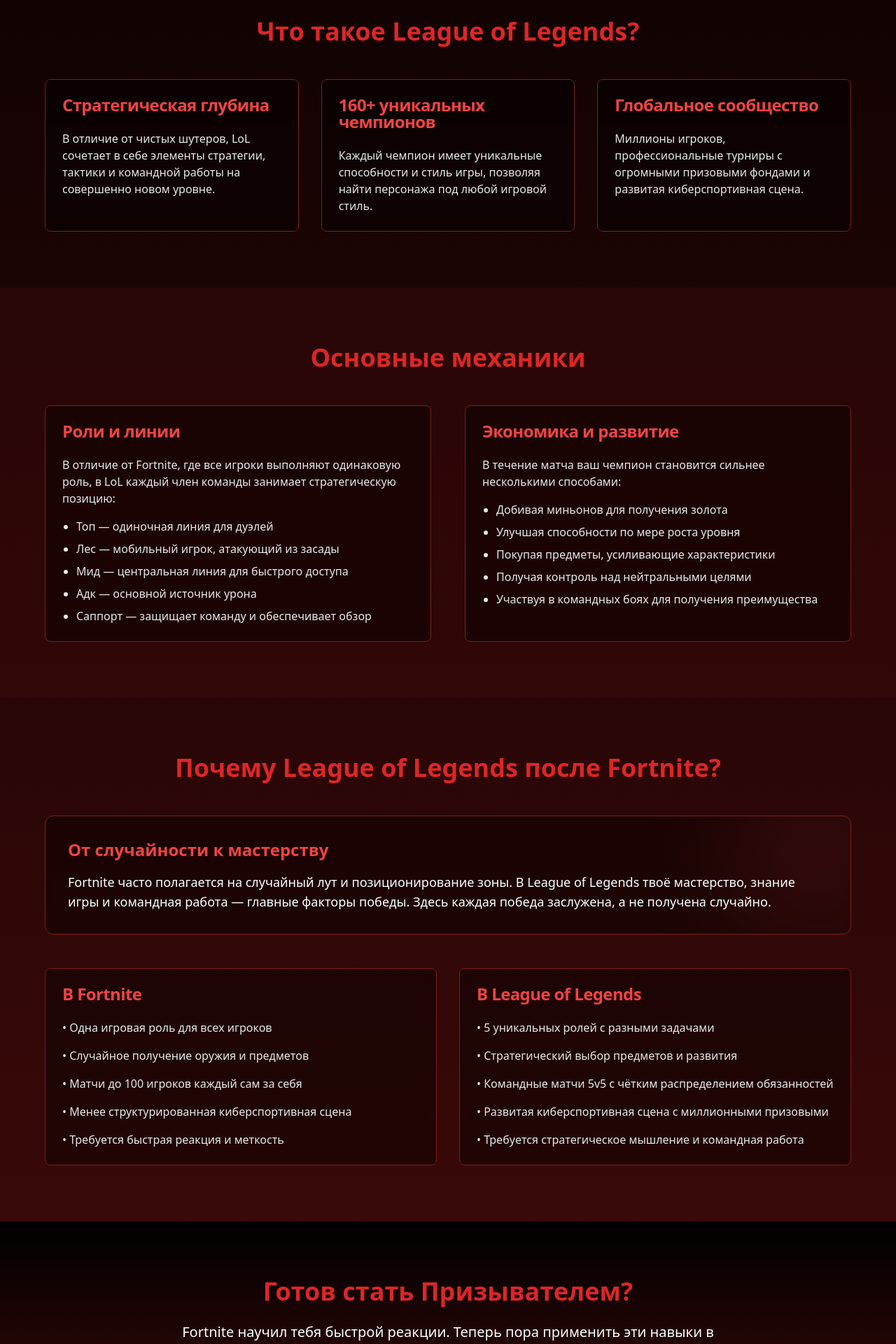
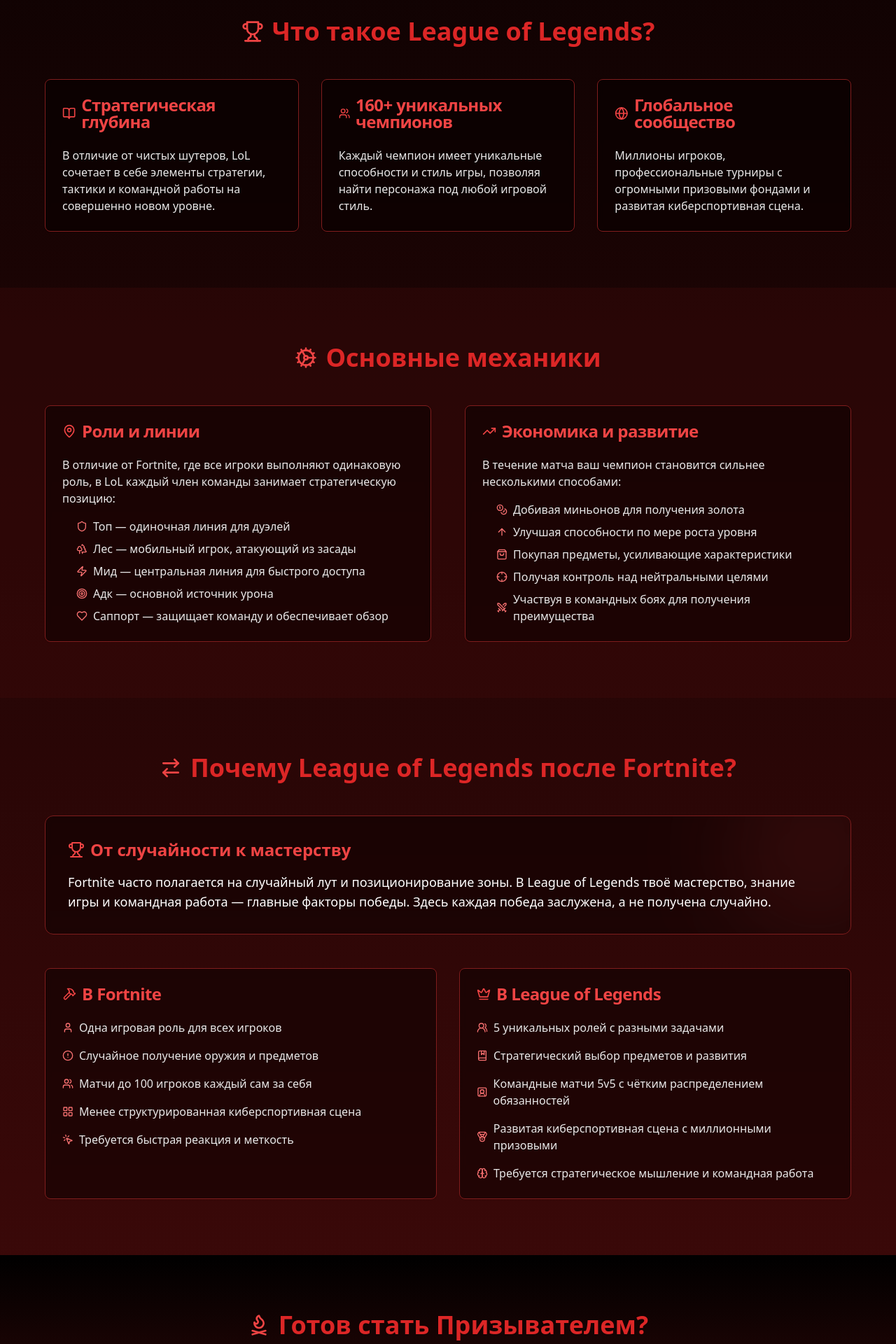
Before and after one commit to pr-poehali-dev/lol-game-intro-site, a React (Vite) app: page / in a window 1280 px wide. Shown: the part 760-2680 px from the top of the page at 70% size. Built offline with nearby package versions, Linux system fonts and the light colour scheme.

Commit message:
Добавить иконки на сайт

```diff
--- a/src/pages/Index.tsx
+++ b/src/pages/Index.tsx
@@ -3,6 +3,7 @@ import { Button } from "@/components/ui/button";
 import { Card, CardContent, CardDescription, CardFooter, CardHeader, CardTitle } from "@/components/ui/card";
 import { Link } from "react-router-dom";
 import { motion } from "@/components/ui/motion";
+import Icon from "@/components/ui/icon";
 
 const Index = () => {
   return (
@@ -13,9 +14,18 @@ const Index = () => {
           <h1 className="text-2xl font-bold text-red-600">League of Legends</h1>
         </div>
         <div className="flex gap-6">
-          <a href="#about" className="hover:text-red-500 transition-colors">Об игре</a>
-          <a href="#mechanics" className="hover:text-red-500 transition-colors">Механики</a>
-          <a href="#comparison" className="hover:text-red-500 transition-colors">Сравнение с Fortnite</a>
+          <a href="#about" className="hover:text-red-500 transition-colors flex items-center gap-1">
+            <Icon name="Info" size={18} className="text-red-500" />
+            Об игре
+          </a>
+          <a href="#mechanics" className="hover:text-red-500 transition-colors flex items-center gap-1">
+            <Icon name="Gamepad2" size={18} className="text-red-500" />
+            Механики
+          </a>
+          <a href="#comparison" className="hover:text-red-500 transition-colors flex items-center gap-1">
+            <Icon name="BarChart3" size={18} className="text-red-500" />
+            Сравнение с Fortnite
+          </a>
         </div>
       </nav>
 
@@ -26,7 +36,8 @@ const Index = () => {
         <div className="relative z-10 max-w-4xl mx-auto text-center px-4">
           <h1 className="text-6xl font-bold mb-6 text-red-600">Погрузитесь в мир League of Legends</h1>
           <p className="text-xl mb-8">Стратегия, команда и мастерство — всё, что нужно для победы</p>
-          <Button className="bg-red-700 hover:bg-red-800 text-white font-bold px-8 py-6 text-lg rounded-md">
+          <Button className="bg-red-700 hover:bg-red-800 text-white font-bold px-8 py-6 text-lg rounded-md flex items-center gap-2">
+            <Icon name="Sword" size={24} />
             Начать путешествие
           </Button>
         </div>
@@ -35,11 +46,17 @@ const Index = () => {
       {/* Об игре */}
       <section id="about" className="py-20 px-6">
         <div className="max-w-6xl mx-auto">
-          <h2 className="text-4xl font-bold mb-12 text-center text-red-600">Что такое League of Legends?</h2>
+          <h2 className="text-4xl font-bold mb-12 text-center text-red-600 flex items-center justify-center gap-3">
+            <Icon name="Trophy" size={32} className="text-red-500" />
+            Что такое League of Legends?
+          </h2>
           <div className="grid md:grid-cols-3 gap-8">
             <Card className="bg-black/40 border-red-900 backdrop-blur-sm">
               <CardHeader>
-                <CardTitle className="text-red-500">Стратегическая глубина</CardTitle>
+                <CardTitle className="text-red-500 flex items-center gap-2">
+                  <Icon name="BookOpen" size={20} />
+                  Стратегическая глубина
+                </CardTitle>
               </CardHeader>
               <CardContent>
                 <p>В отличие от чистых шутеров, LoL сочетает в себе элементы стратегии, тактики и командной работы на совершенно новом уровне.</p>
@@ -48,7 +65,10 @@ const Index = () => {
 
             <Card className="bg-black/40 border-red-900 backdrop-blur-sm">
               <CardHeader>
-                <CardTitle className="text-red-500">160+ уникальных чемпионов</CardTitle>
+                <CardTitle className="text-red-500 flex items-center gap-2">
+                  <Icon name="Users" size={20} />
+                  160+ уникальных чемпионов
+                </CardTitle>
               </CardHeader>
               <CardContent>
                 <p>Каждый чемпион имеет уникальные способности и стиль игры, позволяя найти персонажа под любой игровой стиль.</p>
@@ -57,7 +77,10 @@ const Index = () => {
 
             <Card className="bg-black/40 border-red-900 backdrop-blur-sm">
               <CardHeader>
-                <CardTitle className="text-red-500">Глобальное сообщество</CardTitle>
+                <CardTitle className="text-red-500 flex items-center gap-2">
+                  <Icon name="Globe" size={20} />
+                  Глобальное сообщество
+                </CardTitle>
               </CardHeader>
               <CardContent>
                 <p>Миллионы игроков, профессиональные турниры с огромными призовыми фондами и развитая киберспортивная сцена.</p>
@@ -70,36 +93,75 @@ const Index = () => {
       {/* Игровые механики */}
       <section id="mechanics" className="py-20 px-6 bg-red-950/30">
         <div className="max-w-6xl mx-auto">
-          <h2 className="text-4xl font-bold mb-12 text-center text-red-600">Основные механики</h2>
+          <h2 className="text-4xl font-bold mb-12 text-center text-red-600 flex items-center justify-center gap-3">
+            <Icon name="Cog" size={32} className="text-red-500" />
+            Основные механики
+          </h2>
           <div className="grid md:grid-cols-2 gap-12">
             <Card className="bg-black/40 border-red-900 backdrop-blur-sm">
               <CardHeader>
-                <CardTitle className="text-red-500">Роли и линии</CardTitle>
+                <CardTitle className="text-red-500 flex items-center gap-2">
+                  <Icon name="MapPin" size={20} />
+                  Роли и линии
+                </CardTitle>
               </CardHeader>
               <CardContent>
                 <p className="mb-4">В отличие от Fortnite, где все игроки выполняют одинаковую роль, в LoL каждый член команды занимает стратегическую позицию:</p>
                 <ul className="list-disc pl-5 space-y-2">
-                  <li>Топ — одиночная линия для дуэлей</li>
-                  <li>Лес — мобильный игрок, атакующий из засады</li>
-                  <li>Мид — центральная линия для быстрого доступа</li>
-                  <li>Адк — основной источник урона</li>
-                  <li>Саппорт — защищает команду и обеспечивает обзор</li>
+                  <li className="flex items-center gap-2">
+                    <Icon name="Shield" size={16} className="text-red-400" />
+                    Топ — одиночная линия для дуэлей
+                  </li>
+                  <li className="flex items-center gap-2">
+                    <Icon name="Trees" size={16} className="text-red-400" />
+                    Лес — мобильный игрок, атакующий из засады
+                  </li>
+                  <li className="flex items-center gap-2">
+                    <Icon name="Zap" size={16} className="text-red-400" />
+                    Мид — центральная линия для быстрого доступа
+                  </li>
+                  <li className="flex items-center gap-2">
+                    <Icon name="Target" size={16} className="text-red-400" />
+                    Адк — основной источник урона
+                  </li>
+                  <li className="flex items-center gap-2">
+                    <Icon name="Heart" size={16} className="text-red-400" />
+                    Саппорт — защищает команду и обеспечивает обзор
+                  </li>
                 </ul>
               </CardContent>
             </Card>
 
             <Card className="bg-black/40 border-red-900 backdrop-blur-sm">
               <CardHeader>
-                <CardTitle className="text-red-500">Экономика и развитие</CardTitle>
+                <CardTitle className="text-red-500 flex items-center gap-2">
+                  <Icon name="TrendingUp" size={20} />
+                  Экономика и развитие
+                </CardTitle>
               </CardHeader>
               <CardContent>
                 <p className="mb-4">В течение матча ваш чемпион становится сильнее несколькими способами:</p>
                 <ul className="list-disc pl-5 space-y-2">
-                  <li>Добивая миньонов для получения золота</li>
-                  <li>Улучшая способности по мере роста уровня</li>
-                  <li>Покупая предметы, усиливающие характеристики</li>
-                  <li>Получая контроль над нейтральными целями</li>
-                  <li>Участвуя в командных боях для получения преимущества</li>
+                  <li className="flex items-center gap-2">
+                    <Icon name="Coins" size={16} className="text-red-400" />
+                    Добивая миньонов для получения золота
+                  </li>
+                  <li className="flex items-center gap-2">
+                    <Icon name="ArrowUp" size={16} className="text-red-400" />
+                    Улучшая способности по мере роста уровня
+                  </li>
+                  <li className="flex items-center gap-2">
+                    <Icon name="ShoppingBag" size={16} className="text-red-400" />
+                    Покупая предметы, усиливающие характеристики
+                  </li>
+                  <li className="flex items-center gap-2">
+                    <Icon name="Crosshair" size={16} className="text-red-400" />
+                    Получая контроль над нейтральными целями
+                  </li>
+                  <li className="flex items-center gap-2">
+                    <Icon name="Swords" size={16} className="text-red-400" />
+                    Участвуя в командных боях для получения преимущества
+                  </li>
                 </ul>
               </CardContent>
             </Card>
@@ -110,12 +172,18 @@ const Index = () => {
       {/* Сравнение с Fortnite */}
       <section id="comparison" className="py-20 px-6">
         <div className="max-w-6xl mx-auto">
-          <h2 className="text-4xl font-bold mb-12 text-center text-red-600">Почему League of Legends после Fortnite?</h2>
+          <h2 className="text-4xl font-bold mb-12 text-center text-red-600 flex items-center justify-center gap-3">
+            <Icon name="ArrowRightLeft" size={32} className="text-red-500" />
+            Почему League of Legends после Fortnite?
+          </h2>
 
           <div className="relative overflow-hidden bg-black/40 backdrop-blur-sm rounded-xl p-8 mb-12 border border-red-900">
             <div className="absolute -right-20 -top-20 w-64 h-64 bg-red-500/10 rounded-full blur-3xl"></div>
             <div className="relative z-10">
-              <h3 className="text-2xl font-bold mb-4 text-red-500">От случайности к мастерству</h3>
+              <h3 className="text-2xl font-bold mb-4 text-red-500 flex items-center gap-2">
+                <Icon name="Trophy" size={24} />
+                От случайности к мастерству
+              </h3>
               <p className="text-lg">
                 Fortnite часто полагается на случайный лут и позиционирование зоны.
                 В League of Legends твоё мастерство, знание игры и командная работа —
@@ -127,27 +195,63 @@ const Index = () => {
           <div className="grid md:grid-cols-2 gap-8">
             <Card className="bg-black/40 border-red-900 backdrop-blur-sm">
               <CardHeader>
-                <CardTitle className="text-red-500">В Fortnite</CardTitle>
+                <CardTitle className="text-red-500 flex items-center gap-2">
+                  <Icon name="Hammer" size={20} />
+                  В Fortnite
+                </CardTitle>
               </CardHeader>
               <CardContent className="space-y-4">
-                <p>• Одна игровая роль для всех игроков</p>
-                <p>• Случайное получение оружия и предметов</p>
-                <p>• Матчи до 100 игроков каждый сам за себя</p>
-                <p>• Менее структурированная киберспортивная сцена</p>
-                <p>• Требуется быстрая реакция и меткость</p>
+                <p className="flex items-center gap-2">
+                  <Icon name="User" size={16} className="text-red-400" />
+                  Одна игровая роль для всех игроков
+                </p>
+                <p className="flex items-center gap-2">
+                  <Icon name="Dice" size={16} className="text-red-400" />
+                  Случайное получение оружия и предметов
+                </p>
+                <p className="flex items-center gap-2">
+                  <Icon name="Users" size={16} className="text-red-400" />
+                  Матчи до 100 игроков каждый сам за себя
+                </p>
+                <p className="flex items-center gap-2">
+                  <Icon name="LayoutGrid" size={16} className="text-red-400" />
+                  Менее структурированная киберспортивная сцена
+                </p>
+                <p className="flex items-center gap-2">
+                  <Icon name="MousePointerClick" size={16} className="text-red-400" />
+                  Требуется быстрая реакция и меткость
+                </p>
               </CardContent>
             </Card>
 
             <Card className="bg-black/40 border-red-900 backdrop-blur-sm">
               <CardHeader>
-                <CardTitle className="text-red-500">В League of Legends</CardTitle>
+                <CardTitle className="text-red-500 flex items-center gap-2">
+                  <Icon name="Crown" size={20} />
+                  В League of Legends
+                </CardTitle>
               </CardHeader>
               <CardContent className="space-y-4">
-                <p>• 5 уникальных ролей с разными задачами</p>
-                <p>• Стратегический выбор предметов и развития</p>
-                <p>• Командные матчи 5v5 с чётким распределением обязанностей</p>
-                <p>• Развитая киберспортивная сцена с миллионными призовыми</p>
-                <p>• Требуется стратегическое мышление и командная работа</p>
+                <p className="flex items-center gap-2">
+                  <Icon name="UsersRound" size={16} className="text-red-400" />
+                  5 уникальных ролей с разными задачами
+                </p>
+                <p className="flex items-center gap-2">
+                  <Icon name="BookMarked" size={16} className="text-red-400" />
+                  Стратегический выбор предметов и развития
+                </p>
+                <p className="flex items-center gap-2">
+                  <Icon name="UserSquare2" size={16} className="text-red-400" />
+                  Командные матчи 5v5 с чётким распределением обязанностей
+                </p>
+                <p className="flex items-center gap-2">
+                  <Icon name="Medal" size={16} className="text-red-400" />
+                  Развитая киберспортивная сцена с миллионными призовыми
+                </p>
+                <p className="flex items-center gap-2">
+                  <Icon name="Brain" size={16} className="text-red-400" />
+                  Требуется стратегическое мышление и командная работа
+                </p>
               </CardContent>
             </Card>
           </div>
@@ -157,12 +261,16 @@ const Index = () => {
       {/* Призыв к действию */}
       <section className="py-20 px-6 bg-gradient-to-b from-black to-red-950 text-center">
         <div className="max-w-3xl mx-auto">
-          <h2 className="text-4xl font-bold mb-6 text-red-600">Готов стать Призывателем?</h2>
+          <h2 className="text-4xl font-bold mb-6 text-red-600 flex items-center justify-center gap-3">
+            <Icon name="FlameKindling" size={32} className="text-red-500" />
+            Готов стать Призывателем?
+          </h2>
           <p className="text-xl mb-8">
             Fortnite научил тебя быстрой реакции. Теперь пора применить эти навыки в мире,
             где стратегия и командная работа определяют победителей.
           </p>
-          <Button className="bg-red-700 hover:bg-red-800 text-white font-bold px-8 py-6 text-lg rounded-md">
+          <Button className="bg-red-700 hover:bg-red-800 text-white font-bold px-8 py-6 text-lg rounded-md flex items-center gap-2">
+            <Icon name="Download" size={24} />
             Скачать бесплатно
           </Button>
         </div>
@@ -170,6 +278,23 @@ const Index = () => {
 
       {/* Подвал */}
       <footer className="bg-black text-center py-8 text-gray-400 text-sm">
+        <div className="flex justify-center gap-4 mb-4">
+          <a href="#" className="hover:text-red-500 transition-colors">
+            <Icon name="Facebook" size={20} />
+          </a>
+          <a href="#" className="hover:text-red-500 transition-colors">
+            <Icon name="Twitter" size={20} />
+          </a>
+          <a href="#" className="hover:text-red-500 transition-colors">
+            <Icon name="Instagram" size={20} />
+          </a>
+          <a href="#" className="hover:text-red-500 transition-colors">
+            <Icon name="Youtube" size={20} />
+          </a>
+          <a href="#" className="hover:text-red-500 transition-colors">
+            <Icon name="Twitch" size={20} />
+          </a>
+        </div>
         <p>League of Legends и все связанные с ней материалы являются собственностью Riot Games, Inc.</p>
         <p className="mt-2">Этот сайт создан в ознакомительных целях и не аффилирован с Riot Games.</p>
       </footer>
```
